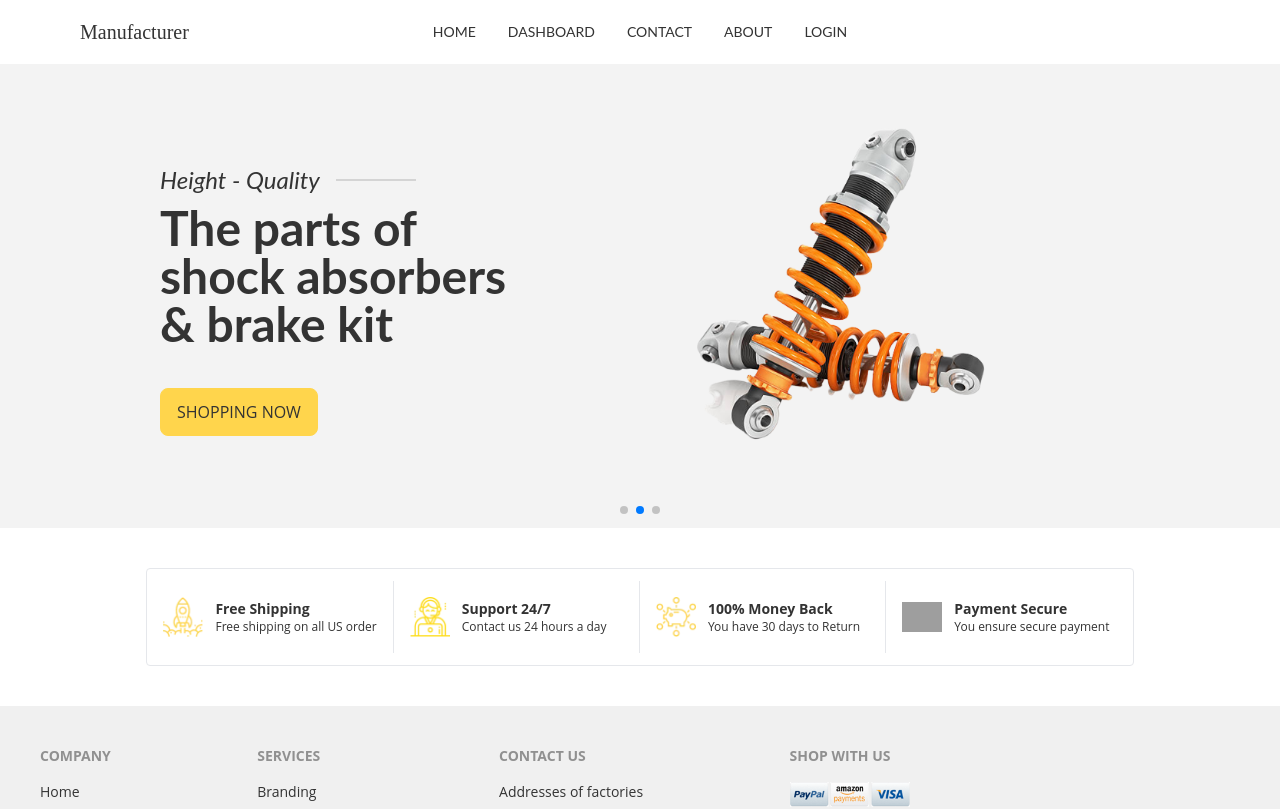
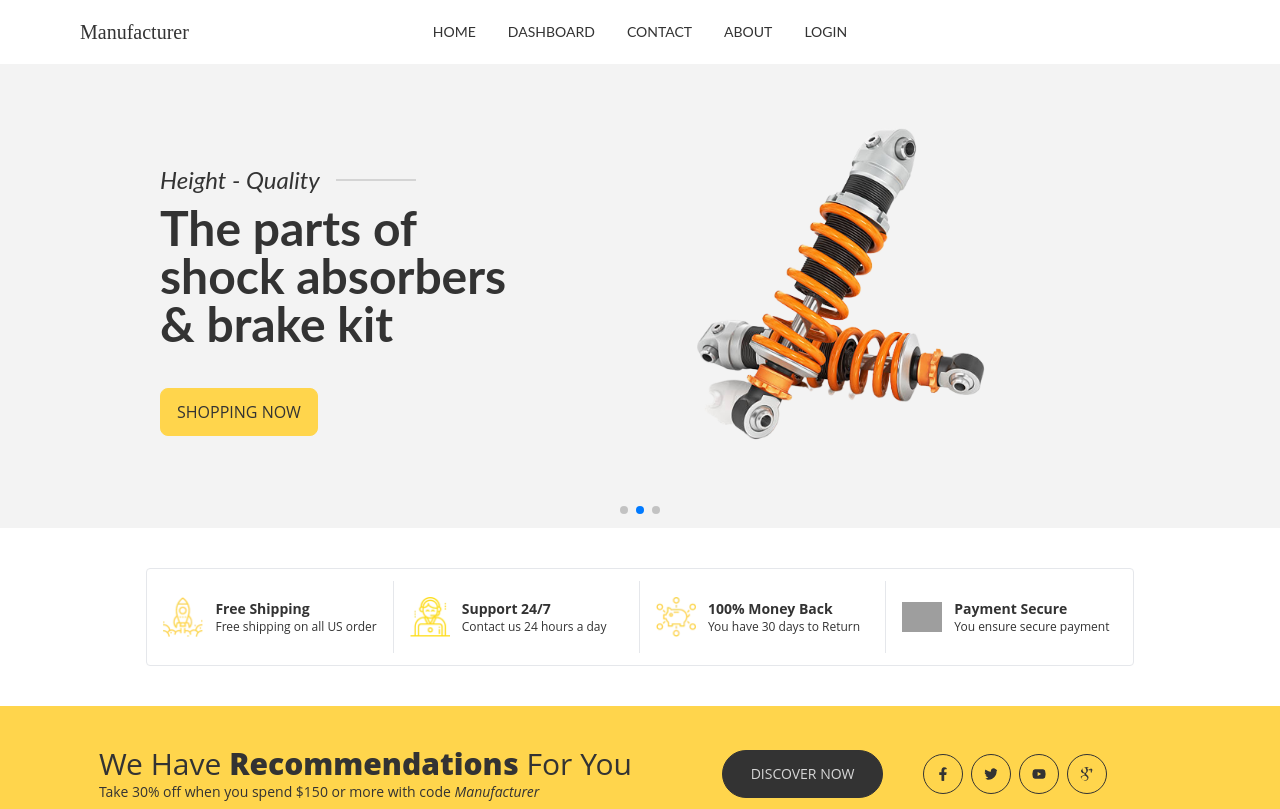
Before and after one commit to crescentpartha/Manufacturer, a React (Create React App) app in the folder manufacturer/: page / in a window 1280 px wide. Shown: the top 809 px of the page. Built offline with nearby package versions, Linux system fonts and the light colour scheme; grey boxes are pictures that could not be loaded.

Commit message:
Recommendations section added

```diff
--- a/manufacturer/package.json
+++ b/manufacturer/package.json
@@ -9,6 +9,7 @@
     "daisyui": "^2.51.5",
     "react": "^18.2.0",
     "react-dom": "^18.2.0",
+    "react-icons": "^4.8.0",
     "react-router-dom": "^6.10.0",
     "react-scripts": "5.0.1",
     "swiper": "^9.2.4",
--- a/manufacturer/src/components/Home/Home.js
+++ b/manufacturer/src/components/Home/Home.js
@@ -1,6 +1,7 @@
 import React from 'react';
 import Banner from './Carousel/Banner';
 import ServiceSummary from './ServiceSummary';
+import Recommendations from './Recommendations';
 
 const Home = () => {
     return (
@@ -11,6 +12,9 @@ const Home = () => {
             <div>
                 <ServiceSummary></ServiceSummary>
             </div>
+            <div>
+                <Recommendations></Recommendations>
+            </div>
         </div>
     );
 };
--- /dev/null
+++ b/manufacturer/src/components/Home/Recommendations.js
@@ -0,0 +1,30 @@
+import React from 'react';
+import { FaFacebookF, FaTwitter, FaYoutube } from 'react-icons/fa';
+import { TfiGoogle } from 'react-icons/tfi';
+import { Link } from 'react-router-dom';
+
+const Recommendations = () => {
+    return (
+        <div className='bg-primary flex flex-row justify-center'>
+            <div className='grid grid-cols-1 lg:grid-cols-2 gap-4 justify-center items-center py-10 px-4 sm:px-20 max-w-screen-2xl'>
+                <div className='text-center lg:text-start'>
+                    <h2 className='font-opensans text-2xl sm:text-3xl capitalize'>We have <span className='font-extrabold'>recommendations</span> for you</h2>
+                    <p className='font-opensans text-xs sm:text-sm'>Take 30% off when you spend $150 or more with code <span className='italic'>Manufacturer</span></p>
+                </div>
+                <div className='flex flex-row flex-wrap gap-4 md:gap-10 justify-center items-center mx-2'>
+                    <div>
+                        <Link to='/' className='btn rounded-full btn-secondary hover:bg-primary hover:text-secondary font-opensans font-normal text-xs sm:text-sm px-7'>Discover Now</Link>
+                    </div>
+                    <div className='flex flex-row flex-nowrap gap-2'>
+                        <Link to='/'><FaFacebookF className='border border-secondary hover:bg-secondary hover:text-neutral text-secondary rounded-full p-3 w-10 h-10' /></Link>
+                        <Link to='/'><FaTwitter className='border border-secondary hover:bg-secondary hover:text-neutral text-secondary rounded-full p-3 w-10 h-10' /></Link>
+                        <Link to='/'><FaYoutube className='border border-secondary hover:bg-secondary hover:text-neutral text-secondary rounded-full p-3 w-10 h-10' /></Link>
+                        <Link to='/'><TfiGoogle className='border border-secondary hover:bg-secondary hover:text-neutral text-secondary rounded-full p-3 w-10 h-10' /></Link>
+                    </div>
+                </div>
+            </div>
+        </div>
+    );
+};
+
+export default Recommendations;
```
Also changed, not shown: 1 other file (tests, documents, lock files or other folders).
